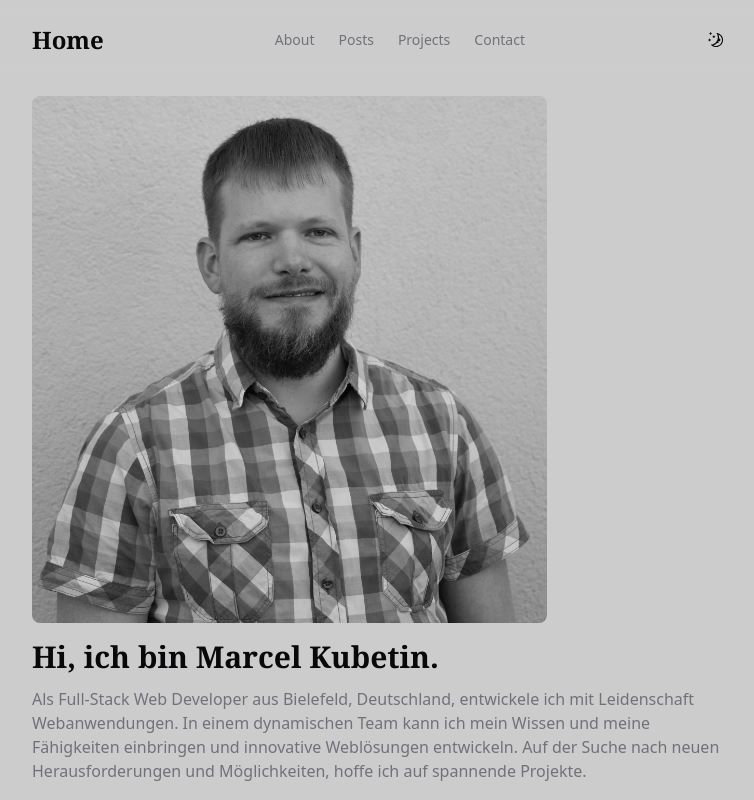
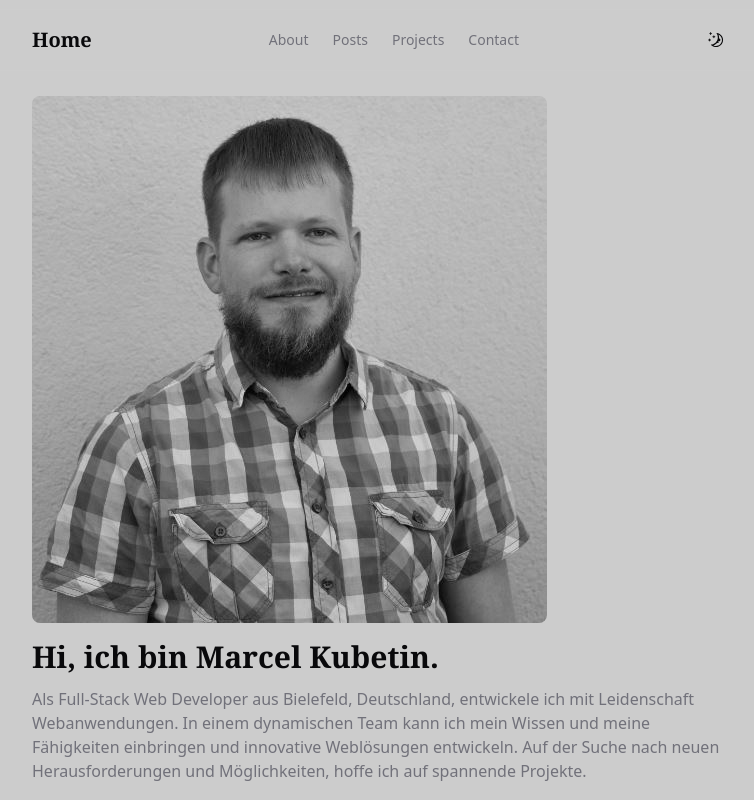
Before and after one commit to Marcel0906/Modern-Portfolio, a Next.js app in the folder portfolio/: page / in a window 1280 px wide. Shown: the top 800 px of the page, without its empty margins (256-1010 px from the left). Built offline with nearby package versions, Linux system fonts and the light colour scheme.

Commit message:
Portfolio done

```diff
--- a/portfolio/components/header.tsx
+++ b/portfolio/components/header.tsx
@@ -8,7 +8,7 @@ export default function Header() {
     <nav className="container flex max-w-3xl items-center justify-between">
         <div>
       <Link href="/"
-        className="font-serif text-2xl font-bold">Home
+        className="font-serif text-xl font-bold">Home
       </Link>
       </div>
 
```
